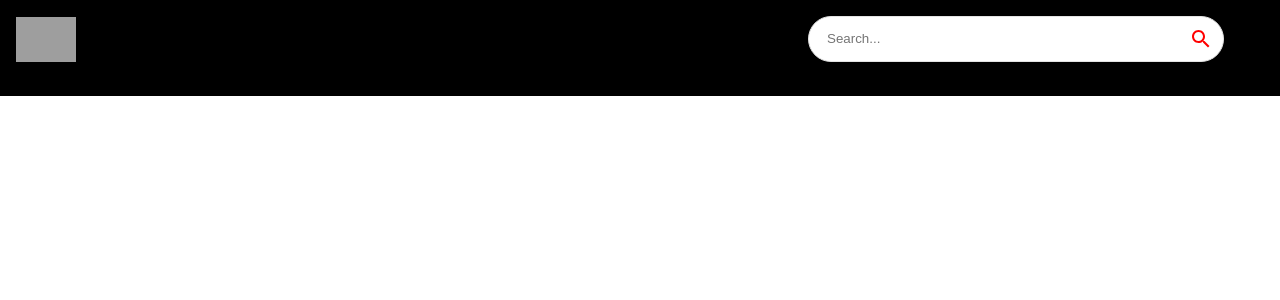
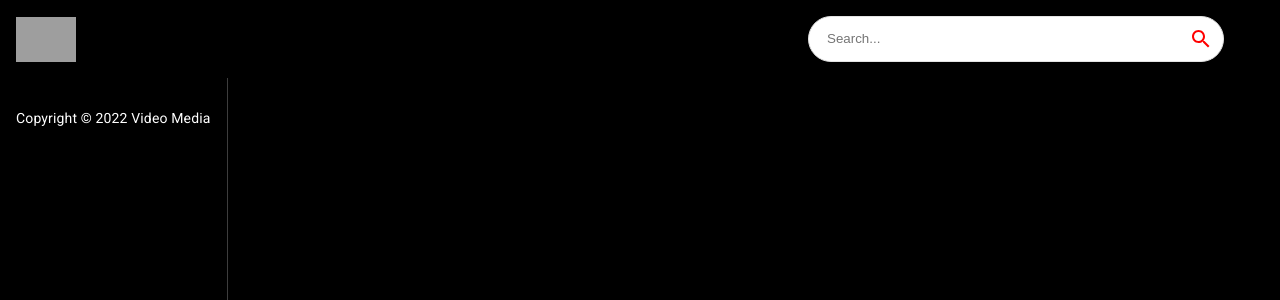
Before and after one commit to GilbertDaniel/youtube2.0-react-rapid-api, a React (Create React App) app: page / in a window 1280 px wide. Shown: the top 300 px of the page. Built offline with nearby package versions, Linux system fonts and the light colour scheme; grey boxes are pictures that could not be loaded.

Commit message:
Implementing Feed Component

```diff
--- a/src/components/Feed.jsx
+++ b/src/components/Feed.jsx
@@ -1,9 +1,26 @@
-import React from 'react'
+import React, { useEffect, useState } from "react";
+import { Box, Stack, Typography } from "@mui/material";
+import { Videos, Sidebar } from "./";
 
 const Feed = () => {
   return (
-    <div>Feed</div>
-  )
-}
+    <Stack sx={{ flexDirection: { sx: "column", md: "row" } }}>
+      <Box sx={{ height: { sx: "auto", md: "92vh" }, borderRight: "1px solid #3d3d3d", px: { sx: 0, md: 2 } }}>
+        <Sidebar/>
 
-export default Feed
+        <Typography className="copyright" variant="body2" sx={{ mt: 1.5, color: "#fff", }}>
+          Copyright © 2022 Video Media
+        </Typography>
+      </Box>
+
+      <Box p={2} sx={{ overflowY: "auto", height: "90vh", flex: 2 }}>
+        <Typography variant="h4" fontWeight="bold" mb={2} sx={{ color: "white" }}>
+        </Typography>
+
+        <Videos/>
+      </Box>
+    </Stack>
+  );
+};
+
+export default Feed;
--- /dev/null
+++ b/src/components/Sidebar.jsx
@@ -0,0 +1,9 @@
+import React from 'react'
+
+const Sidebar = () => {
+  return (
+    <div>Sidebar</div>
+  )
+}
+
+export default Sidebar
--- /dev/null
+++ b/src/components/Videos.jsx
@@ -0,0 +1,9 @@
+import React from 'react'
+
+const Videos = () => {
+  return (
+    <div>Videos</div>
+  )
+}
+
+export default Videos
--- a/src/components/index.js
+++ b/src/components/index.js
@@ -4,3 +4,5 @@
 export { default as ChannelDetail } from './ChannelDetail';
 export { default as SearchFeed } from './SearchFeed';
 export { default as SearchBar } from './SearchBar';
+export { default as Sidebar } from './Sidebar';
+export { default as Videos } from './Videos';
```
